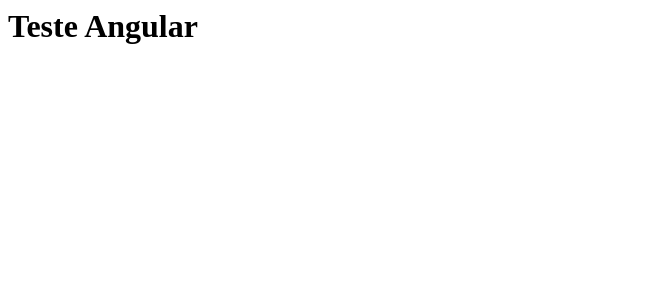
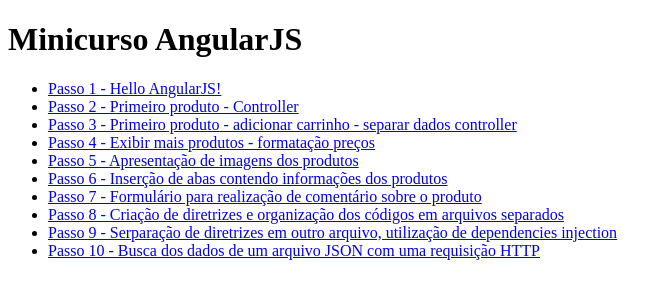
Before and after one commit to paulovianna/minicurso-angularjs, a plain HTML site: page index.html in a window 1280 px wide. Shown: the whole page, without its empty margins (0-672 px from the left). Drawn offline with Linux system fonts and the light colour scheme.

Commit message:
passo minicurso

```diff
--- a/index.html
+++ b/index.html
@@ -1 +1,21 @@
-<h1>Teste Angular</h1>
+<!DOCTYPE html>
+<html>
+<head>
+    <title>Minicurso AngulaJS</title>
+</head>
+<body>
+    <h1>Minicurso AngularJS</h1>
+    <ul>
+        <li><a href="1">Passo 1 - Hello AngularJS!</a></li>
+        <li><a href="2">Passo 2 - Primeiro produto - Controller</a></li>
+        <li><a href="3">Passo 3 - Primeiro produto - adicionar carrinho - separar dados controller</a></li>
+        <li><a href="4">Passo 4 - Exibir mais produtos - formatação preços</a></li>
+        <li><a href="5">Passo 5 - Apresentação de imagens dos produtos</a></li>
+        <li><a href="6">Passo 6 - Inserção de abas contendo informações dos produtos</a></li>
+        <li><a href="7">Passo 7 - Formulário para realização de comentário sobre o produto</a></li>
+        <li><a href="8">Passo 8 - Criação de diretrizes e organização dos códigos em arquivos separados</a></li>
+        <li><a href="9">Passo 9 - Serparação de diretrizes em outro arquivo, utilização de dependencies injection</a></li>
+        <li><a href="10">Passo 10 - Busca dos dados de um arquivo JSON com uma requisição HTTP</a></li>
+    </ul>
+</body>
+</html>
```
